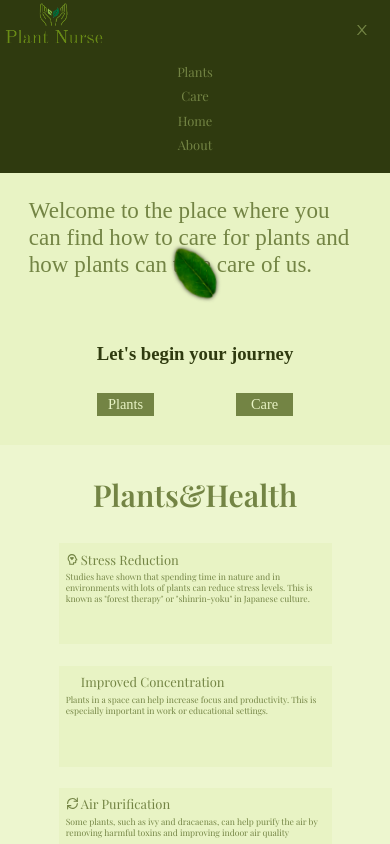
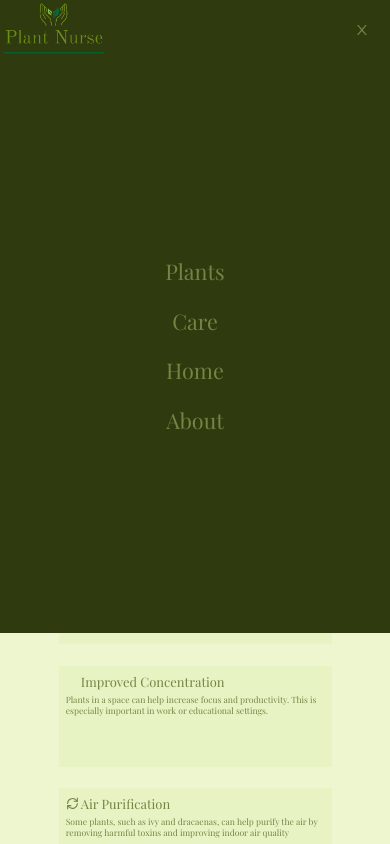
Before and after one commit to MarijanaHornjak/Plant-Care, a React (Vite) app: page / in a window 390 px wide. Both pictures are taken after a click on the icon 361 px from the left and 29 px from the top of the page. Shown: the top 844 px of the page. Built offline with nearby package versions, Linux system fonts and the light colour scheme; some icons are missing; a web font is replaced by a local one.

Commit message:
dropdown changed

```diff
--- a/src/components/Header/Header.scss
+++ b/src/components/Header/Header.scss
@@ -54,7 +54,7 @@ header {
   }
   .dropdown-menu {
     position: absolute;
-    top: 6rem;
+    top: 8rem;
     right: 0;
 
     width: 100%;
@@ -65,7 +65,7 @@ header {
 
     .header-link {
       font-family: $font-regular;
-      font-size: 1.8rem;
+      font-size: 3rem;
       text-decoration: none;
 
       color: $medium-green;
@@ -73,12 +73,12 @@ header {
     }
     .drop-down-link-container {
       background-color: $header-green;
-      height: 18rem;
+      height: 70%;
       display: flex;
       flex-direction: column;
       justify-content: center;
       align-items: center;
-      gap: 1rem;
+      gap: 3rem;
     }
     .drop-down-layout {
       height: 100%;
```
